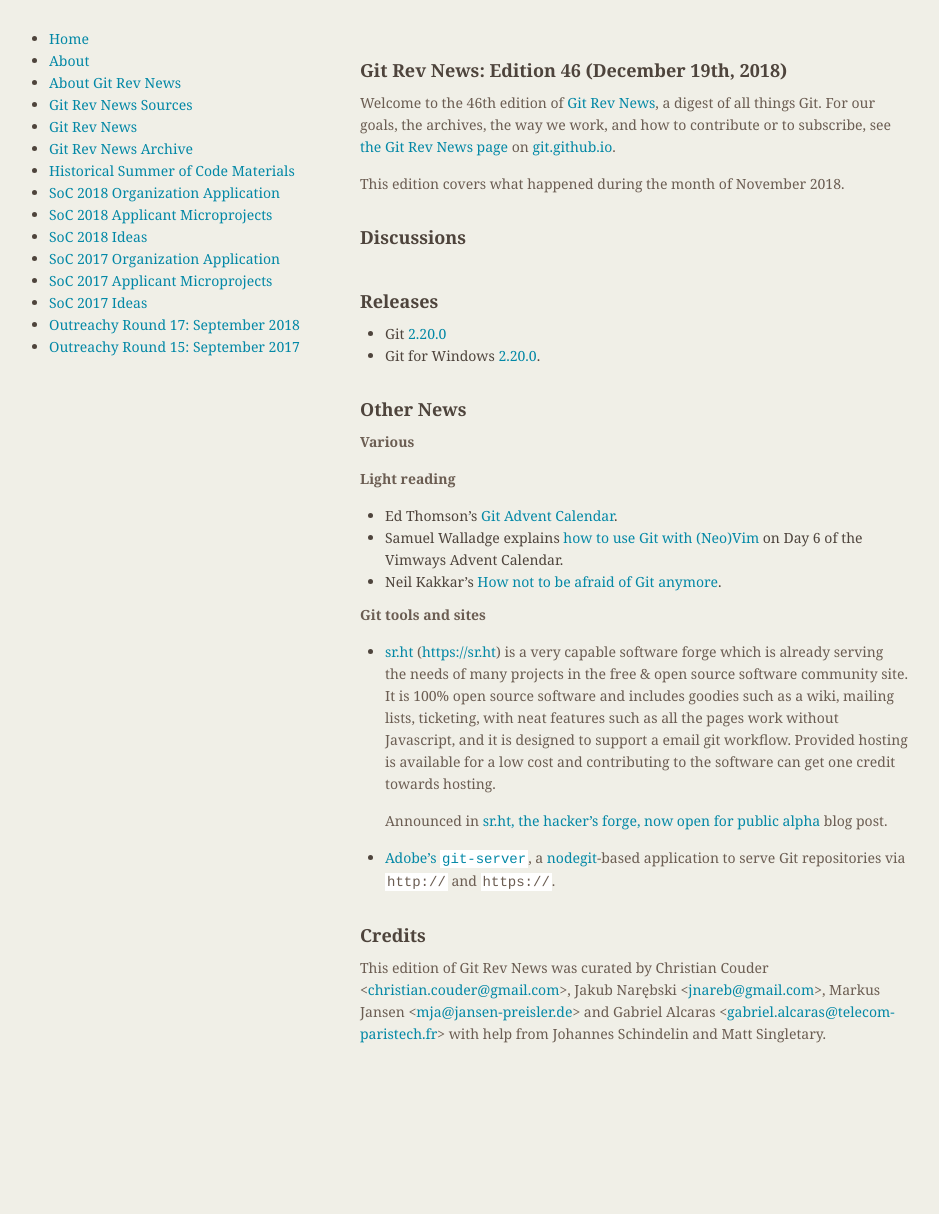
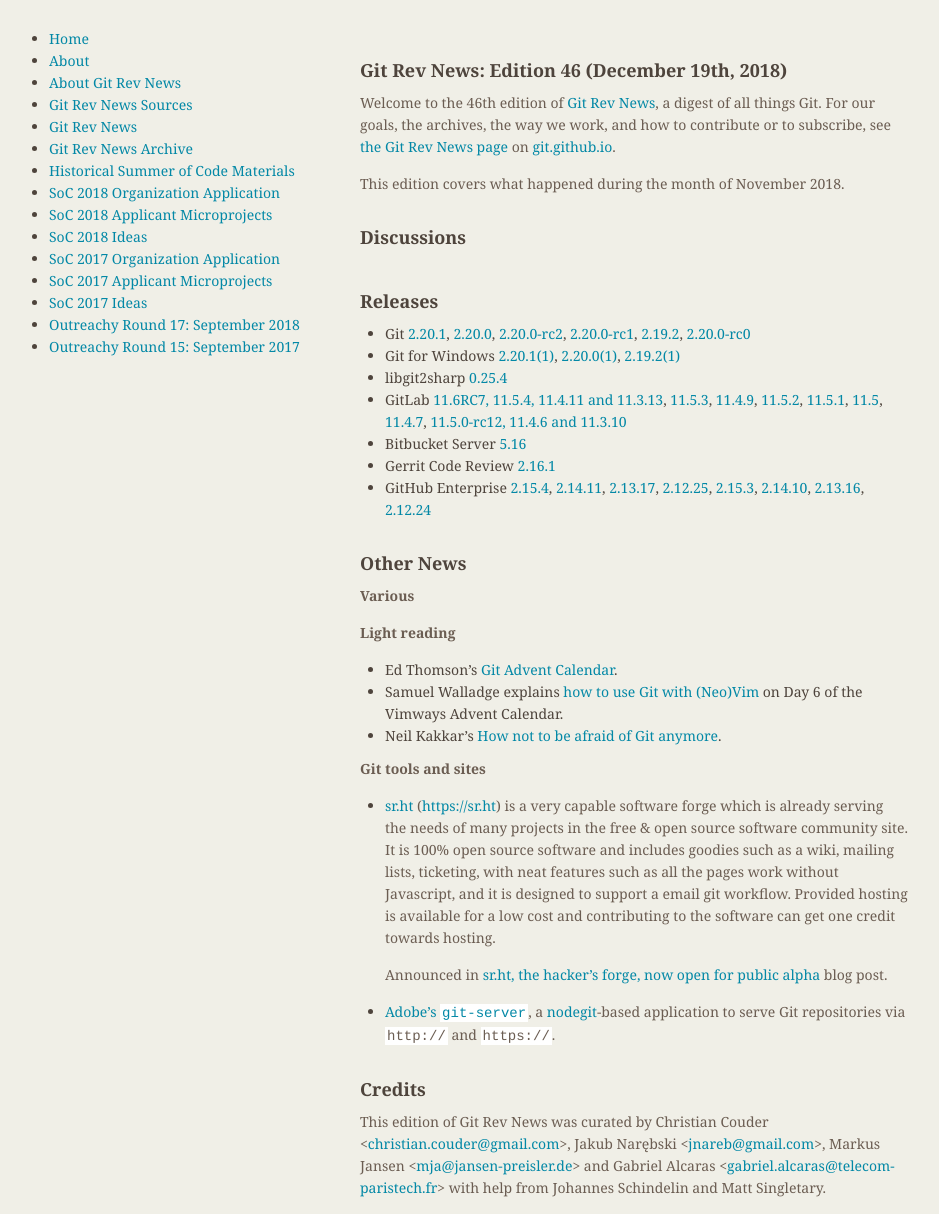
Before and after one commit to git/git.github.io, a Jekyll site: the page built from rev_news/drafts/edition-46.md, in a window 1280 px wide. Shown: the whole page, without its empty margins (174-1113 px from the left). Built offline with Jekyll 4.4.1, drawn with Linux system fonts in a browser that asks for light colours; before the commit the page ends 1060 px from its top, so only the background shows below that.

Commit message:
rn-46: improve Releases

```diff
--- a/rev_news/drafts/edition-46.md
+++ b/rev_news/drafts/edition-46.md
@@ -35,8 +35,34 @@
 
 ## Releases
 
-* Git [2.20.0](https://public-inbox.org/git/xmqq1s6r3xb5.fsf@gitster-ct.c.googlers.com)
-* Git for Windows [2.20.0](https://github.com/git-for-windows/git/releases/tag/v2.20.0.windows.1).
+* Git [2.20.1](https://public-inbox.org/git/xmqqsgyzbcyy.fsf@gitster-ct.c.googlers.com/),
+[2.20.0](https://public-inbox.org/git/xmqq1s6r3xb5.fsf@gitster-ct.c.googlers.com/),
+[2.20.0-rc2](https://public-inbox.org/git/xmqq36rhjnts.fsf@gitster-ct.c.googlers.com/),
+[2.20.0-rc1](https://public-inbox.org/git/xmqqmuq25ufc.fsf@gitster-ct.c.googlers.com/),
+[2.19.2](https://public-inbox.org/git/xmqqtvka5ugt.fsf@gitster-ct.c.googlers.com/),
+[2.20.0-rc0](https://public-inbox.org/git/xmqqh8gefowy.fsf@gitster-ct.c.googlers.com/)
+* Git for Windows [2.20.1(1)](https://github.com/git-for-windows/git/releases/tag/v2.20.1.windows.1),
+[2.20.0(1)](https://github.com/git-for-windows/git/releases/tag/v2.20.0.windows.1),
+[2.19.2(1)](https://github.com/git-for-windows/git/releases/tag/v2.19.2.windows.1)
++ libgit2sharp [0.25.4](https://github.com/libgit2/libgit2sharp/releases/tag/v0.25.4)
++ GitLab [11.6RC7, 11.5.4, 11.4.11 and 11.3.13](https://about.gitlab.com/2018/12/13/critical-security-release-gitlab-11-dot-5-dot-4-released/),
+[11.5.3](https://about.gitlab.com/2018/12/06/critical-security-release-gitlab-11-dot-5-dot-3-released/),
+[11.4.9](https://about.gitlab.com/2018/12/04/gitlab-11-4-9-released/),
+[11.5.2](https://about.gitlab.com/2018/12/04/gitlab-11-5-2-released/),
+[11.5.1](https://about.gitlab.com/2018/11/28/security-release-gitlab-11-dot-5-dot-1-released/),
+[11.5](https://about.gitlab.com/2018/11/22/gitlab-11-5-released/),
+[11.4.7](https://about.gitlab.com/2018/11/21/gitlab-11-4-7-released/),
+[11.5.0-rc12, 11.4.6 and 11.3.10](https://about.gitlab.com/2018/11/19/critical-security-release-gitlab-11-dot-4-dot-6-released/)
++ Bitbucket Server [5.16](https://confluence.atlassian.com/bitbucketserver/bitbucket-server-release-notes-872139866.html)
++ Gerrit Code Review [2.16.1](https://www.gerritcodereview.com/2.16.html#2161)
++ GitHub Enterprise [2.15.4](https://enterprise.github.com/releases/2.15.4/notes),
+[2.14.11](https://enterprise.github.com/releases/2.14.11/notes),
+[2.13.17](https://enterprise.github.com/releases/2.13.17/notes),
+[2.12.25](https://enterprise.github.com/releases/2.12.25/notes),
+[2.15.3](https://enterprise.github.com/releases/2.15.3/notes),
+[2.14.10](https://enterprise.github.com/releases/2.14.10/notes),
+[2.13.16](https://enterprise.github.com/releases/2.13.16/notes),
+[2.12.24](https://enterprise.github.com/releases/2.12.24/notes)
 
 ## Other News
 
```
